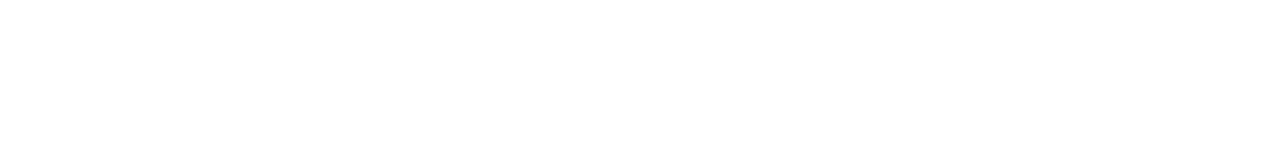
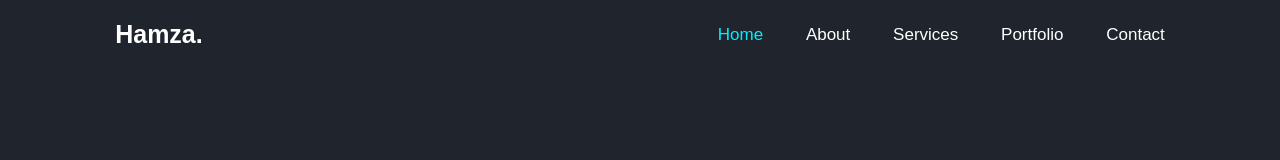
Before and after one commit to mhamzaalmas/portfolio-website, a plain HTML site: page index.html in a window 1280 px wide. Drawn offline with Linux system fonts and the light colour scheme.

Commit message:
add complete navbar

```diff
--- a/index.html
+++ b/index.html
@@ -8,5 +8,24 @@
 </head>
 <body>
 
+    <header class="header">
+
+        <a href="#" class="logo">Hamza.</a>
+
+        <nav class="navbar">
+            <a href="#home" class="active">Home</a>
+            <a href="#about">About</a>
+            <a href="#services">Services</a>
+            <a href="#portfolio">Portfolio</a>
+            <a href="#contact">Contact</a>
+
+        </nav>
+
+
+    </header>
+
+
+
+
 </body>
 </html>
--- a/style.css
+++ b/style.css
@@ -0,0 +1,61 @@
+@import url('https://fonts.googleapis.com/css2? family Poppins:wght@300;400;500; 600; 700; 800;9008 display=swap');
+
+*{
+    margin: 0;
+    padding: 0;
+    box-sizing: border-box;
+    font-family: 'poppins', sans-serif;
+    border: none;
+    text-decoration: none;
+    scroll-behavior: smooth;
+}
+
+:root{
+    --bg-color: #1f242d;
+    --second-bg-color: #323946;
+    --text-color: #fff;
+    --main-color: #0ef;
+}
+
+html{
+    font-size: 62.5%;
+    overflow-x: hidden;
+}
+
+body{
+    background: var(--bg-color);
+    color: var(--text-color);
+}
+
+.header{
+    position: fixed;
+    top: 0;
+    left: 0;
+    width: 100%;
+    padding: 2rem 9%;
+    display: flex;
+    justify-content: space-between;
+    align-items: center;
+    z-index: 100;
+    background: var(--bg-color);
+}
+
+.logo{
+     font-size: 2.5rem;
+     color: var(--text-color);
+     font-weight: 600;
+     cursor: default;
+}
+
+.navbar a{
+    font-size: 1.7rem;
+    color: var(--text-color);
+    margin-left: 4rem;
+    transition: .3s;
+}
+
+.navbar a:hover,
+.navbar a.active
+{
+    color: var(--main-color);
+}
```
